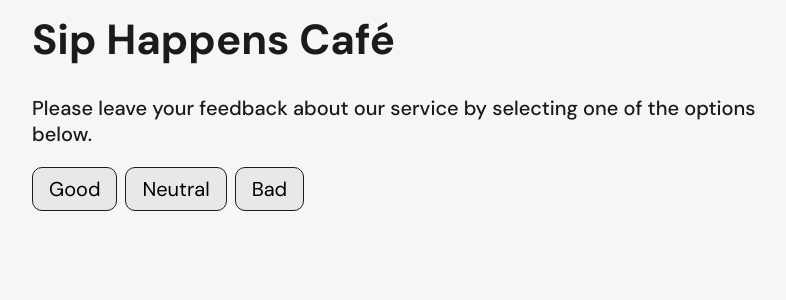
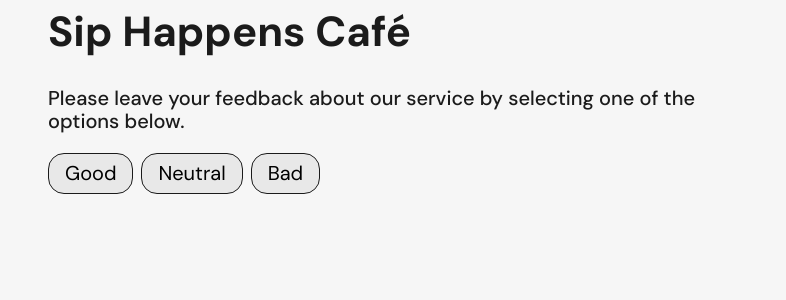
Before and after one commit to aandrea-alex/goit-react-hw-02, a React (Vite) app: page / in a window 1280 px wide. Shown: the top 300 px of the page, without its empty margins (240-1026 px from the left). Built offline with nearby package versions, Linux system fonts and the light colour scheme.

Commit message:
added normalize, changed components styles

```diff
--- a/package.json
+++ b/package.json
@@ -11,6 +11,7 @@
   },
   "dependencies": {
     "clsx": "^2.1.1",
+    "modern-normalize": "^3.0.1",
     "react": "^18.3.1",
     "react-dom": "^18.3.1"
   },
--- a/src/components/App.jsx
+++ b/src/components/App.jsx
@@ -1,6 +1,7 @@
 import { useState, useEffect } from 'react';
 import Description from './Description/Description';
 import Options from './Options/Options';
+import Feedback from './Feedback/Feedback';
 import {
   FEEDBACK_INVITATION,
   CAFE_TITLE,
@@ -39,6 +40,11 @@ function App() {
         onReset={handleReset}
         isResetBtn={statistics.total > 0}
       />
+       {statistics.total > 0 ? (
+        <Feedback reviews={counts} statistics={statistics}></Feedback>
+      ) : (
+        <div></div>
+      )}
     </div>
   );
 }
--- a/src/components/Feedback/Feedback.module.css
+++ b/src/components/Feedback/Feedback.module.css
@@ -1,12 +1,6 @@
-.total {
+.total, .positive {
   font-size: 18px;
-    font-weight: 700;
-    margin-bottom: 12px;
-  }
-
-  .positive {
-    font-size: 18px;
-    font-weight: 700;
+  font-weight: 400;
   margin-bottom: 12px;
 }
 
--- a/src/components/Options/OptionButton.module.css
+++ b/src/components/Options/OptionButton.module.css
@@ -6,18 +6,19 @@
   padding-bottom: 8px;
   padding-left: 16px;
   padding-right: 16px;
-    border-radius: 10px;
+  border-radius: 16px;
   border: 1px solid var(--secondary-color);
   background-color: var(--section-bgr-color);
   font-family: inherit;
   font-size: 20px;
   font-weight: 400;
   transition: background-color 0.3s cubic-bezier(0.4, 0, 0.2, 1),
-      color 0.3s cubic-bezier(0.4, 0, 0.2, 1);
+    color 0.3s cubic-bezier(0.4, 0, 0.2, 1),
+    border-color 0.3s cubic-bezier(0.4, 0, 0.2, 1);
 }
 
 .button:hover {
-    border: none;
+  border-color: var(--accent-color);
   color: var(--section-bgr-color);
   background-color: var(--accent-color);
 }
--- a/src/css/index.css
+++ b/src/css/index.css
@@ -1,3 +1,4 @@
+@import url('modern-normalize/modern-normalize.css');
 @import url('./utils/variables.css');
 @import url('./utils/visually-hidden.css');
 @import url('./utils/fonts.css');
```
Also changed, not shown: 1 other file (tests, documents, lock files or other folders). Lines whose indentation alone changed are shown as unchanged.
